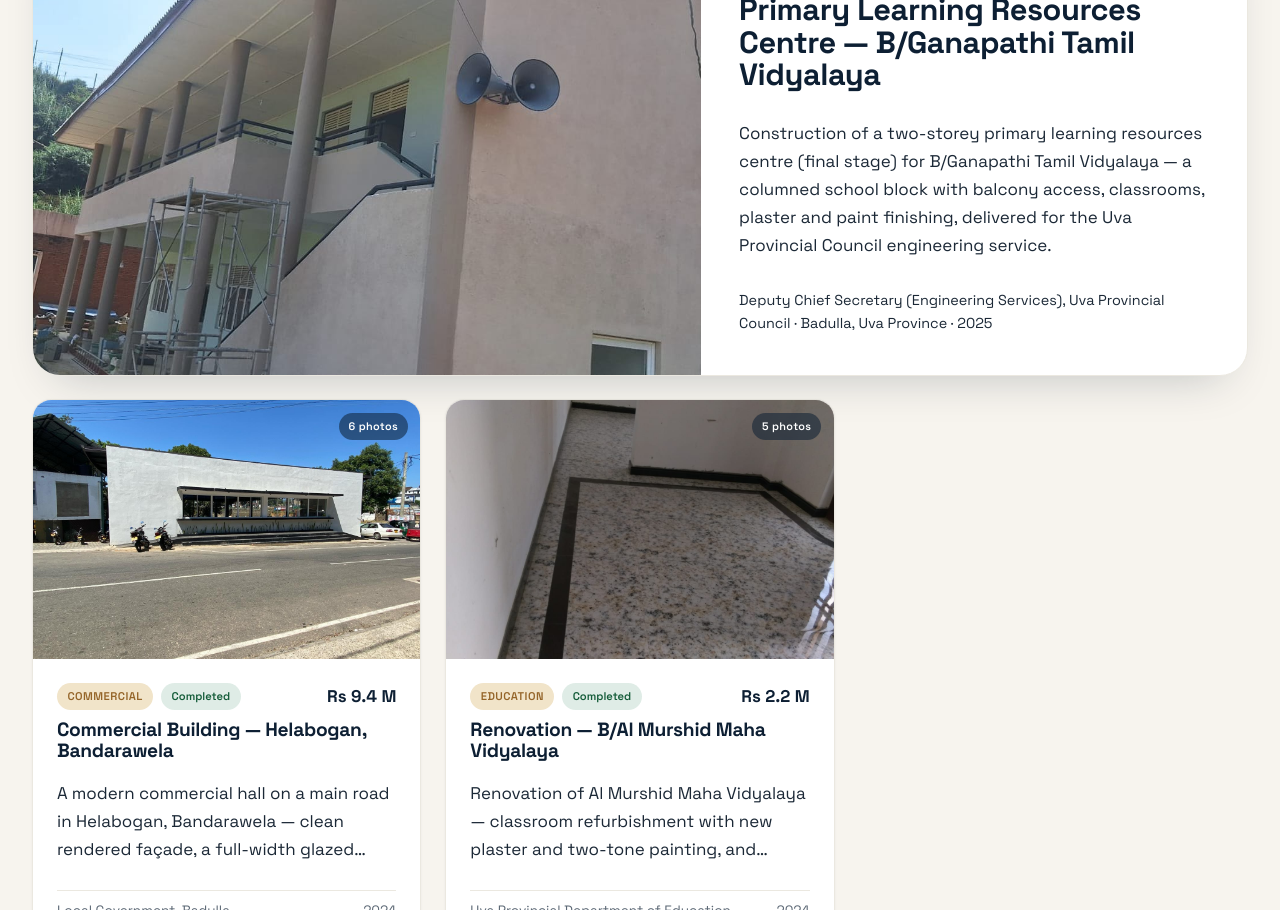
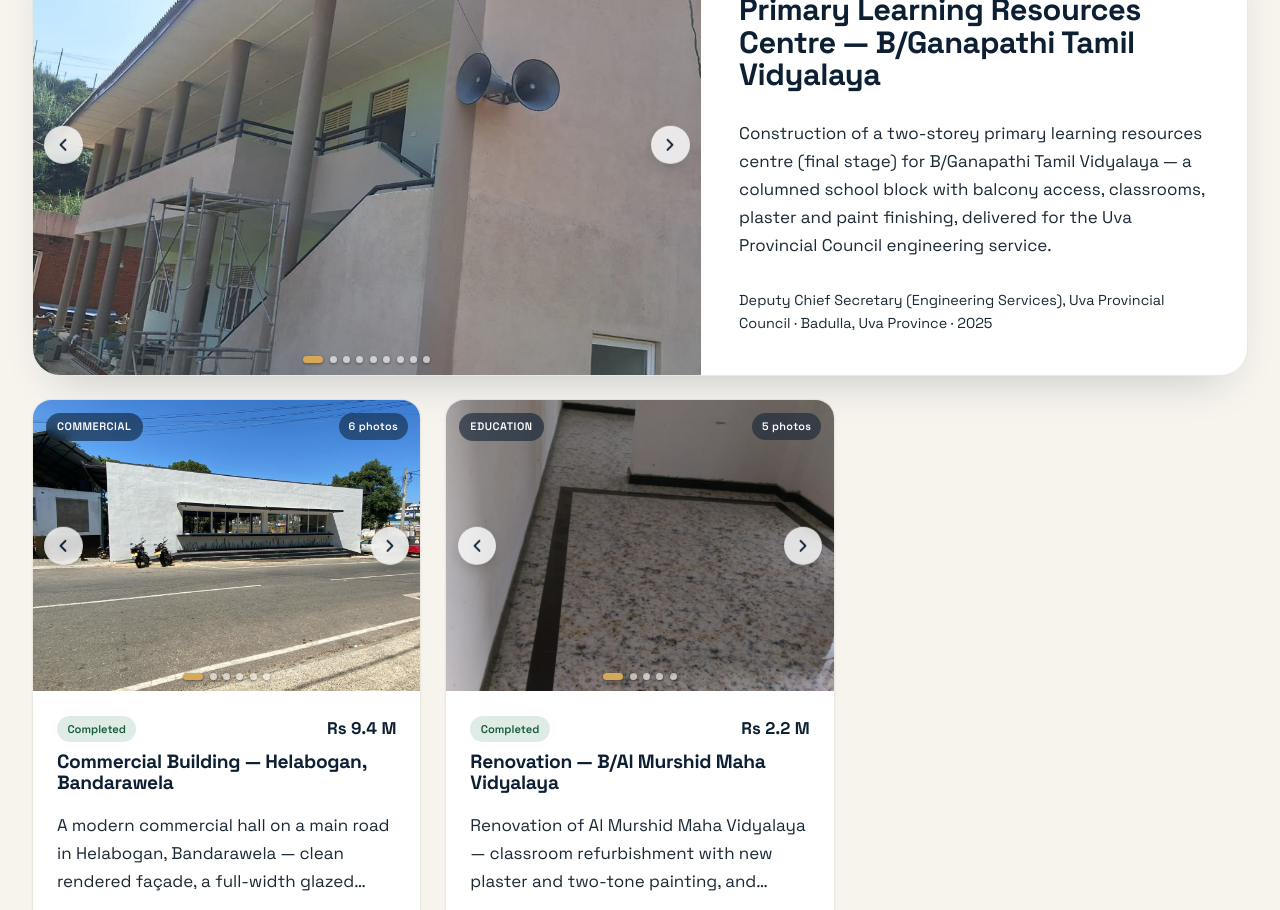
Before and after one commit to RizAhd/Bluemoon-Private-limited-Website, a Next.js app: page / in a window 1280 px wide. Shown: the part 2440-3350 px from the top of the page. Built offline with nearby package versions, Linux system fonts and the light colour scheme.

Commit message:
style: update ProjectCard component to display category label and adjust image count visibility

```diff
--- a/app/globals.css
+++ b/app/globals.css
@@ -908,7 +908,7 @@ p {
 }
 .project-card__image {
   position: relative;
-  aspect-ratio: 3 / 2;
+  aspect-ratio: 4 / 3;
   overflow: hidden;
 }
 .project-card__image img {
@@ -1417,12 +1417,10 @@ p {
   height: 100%;
   object-fit: cover;
   opacity: 0;
-  transform: scale(1.06);
-  transition: opacity 1.1s ease, transform 6.5s ease;
+  transition: opacity 0.55s ease;
 }
 .carousel img.is-active {
   opacity: 1;
-  transform: scale(1);
 }
 .carousel__dots {
   position: absolute;
@@ -1430,22 +1428,77 @@ p {
   left: 0;
   right: 0;
   display: flex;
-  gap: 0.35rem;
+  gap: 0.4rem;
   justify-content: center;
   z-index: 3;
 }
-.carousel__dots span {
-  width: 6px;
-  height: 6px;
+.carousel__dots button {
+  width: 7px;
+  height: 7px;
+  padding: 0;
+  border: none;
+  cursor: pointer;
   border-radius: 50%;
-  background: rgba(255, 255, 255, 0.55);
-  box-shadow: 0 1px 3px rgba(0, 0, 0, 0.35);
+  background: rgba(255, 255, 255, 0.6);
+  box-shadow: 0 1px 3px rgba(0, 0, 0, 0.4);
   transition: all 0.35s ease;
 }
-.carousel__dots span.is-on {
+.carousel__dots button.is-on {
   background: var(--color-gold-bright);
-  width: 18px;
-  border-radius: 3px;
+  width: 20px;
+  border-radius: 4px;
+}
+.carousel__nav {
+  position: absolute;
+  top: 50%;
+  transform: translateY(-50%);
+  z-index: 3;
+  width: 2.4rem;
+  height: 2.4rem;
+  display: grid;
+  place-items: center;
+  border: none;
+  border-radius: 50%;
+  cursor: pointer;
+  color: var(--color-navy);
+  background: rgba(255, 255, 255, 0.88);
+  backdrop-filter: blur(6px);
+  box-shadow: 0 6px 18px -6px rgba(0, 0, 0, 0.35);
+  opacity: 0;
+  transition: opacity 0.3s ease, background 0.3s ease, transform 0.3s ease;
+}
+.carousel__nav--prev {
+  left: 0.7rem;
+}
+.carousel__nav--next {
+  right: 0.7rem;
+}
+.project-card:hover .carousel__nav,
+.feature-project:hover .carousel__nav {
+  opacity: 1;
+}
+.carousel__nav:hover {
+  background: #fff;
+}
+@media (hover: none) {
+  .carousel__nav {
+    opacity: 0.92;
+  }
+}
+.project-card__cat {
+  position: absolute;
+  top: 0.8rem;
+  left: 0.8rem;
+  z-index: 3;
+  font-size: 0.68rem;
+  font-weight: 600;
+  letter-spacing: 0.05em;
+  text-transform: uppercase;
+  padding: 0.3rem 0.7rem;
+  border-radius: 999px;
+  background: rgba(13, 31, 51, 0.6);
+  color: #fff;
+  backdrop-filter: blur(6px);
 }
 .project-card__count {
   position: absolute;
--- a/components/ProjectCard.tsx
+++ b/components/ProjectCard.tsx
@@ -9,11 +9,11 @@ export function ProjectCard({ project }: { project: Project }) {
     <article className="project-card" data-tags={project.tags.join(" ")}>
       <div className="project-card__image">
         <ProjectImageCarousel images={images} alt={project.alt} />
-        <span className="project-card__count">{images.length} photos</span>
+        <span className="project-card__cat">{project.category}</span>
+        {images.length > 1 && <span className="project-card__count">{images.length} photos</span>}
       </div>
       <div className="project-card__content">
         <div className="project-card__meta">
-          <span className="badge">{project.category}</span>
           <span className={`status-badge status-badge--${project.status}`}>{statusLabel}</span>
           {project.valueLKR ? (
             <span className="project-card__value">{formatLKRCompact(project.valueLKR)}</span>
```
